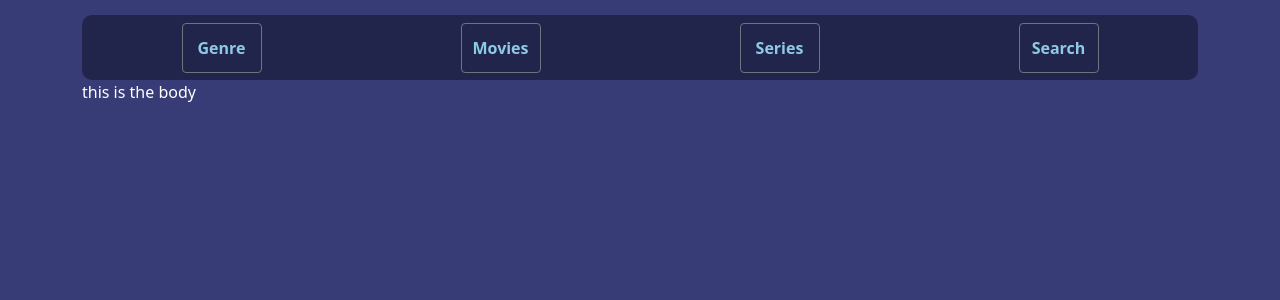
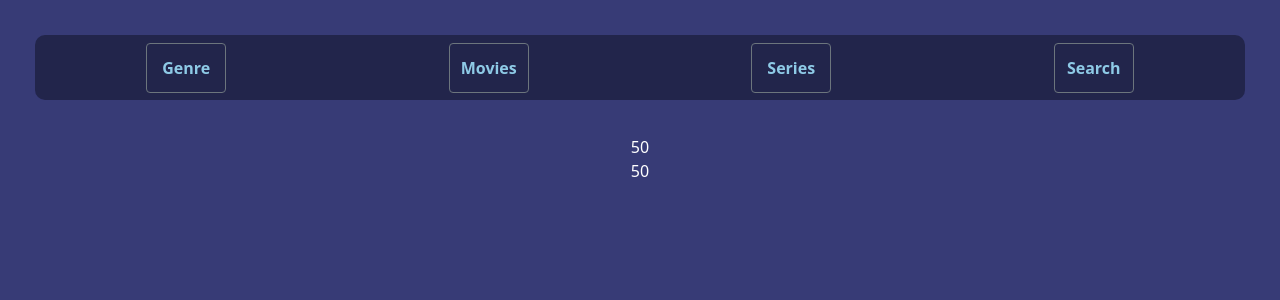
Before and after one commit to amacazzaga/moviestmbd, a React (Create React App) app: page / in a window 1280 px wide. Shown: the top 300 px of the page. Built offline with nearby package versions, Linux system fonts and the light colour scheme.

Commit message:
css on body containers

```diff
--- a/src/App.css
+++ b/src/App.css
@@ -1,4 +1,7 @@
 /*header*/
+.container-header{
+  margin: 35px;
+}
 header {
   border-radius: 10px;
   margin-top: 15px;
@@ -22,6 +25,22 @@ header {
 }
 /*body*/
 body {
-  color: white;
   background-color: #373b76;
 }
+.container-body {
+  margin: 35px;
+  color: white;
+  display: flex;
+  justify-content: center;
+
+}
+.container-movies-series {
+  flex-direction: column;
+
+}
+.container-movies{
+  color: white;
+}
+.container-series{
+  color: white;
+}
--- a/src/App.js
+++ b/src/App.js
@@ -5,10 +5,10 @@ import "./App.css";
 function App() {
   return (
     <div>
-      <div className="container">
+      <div className="container-header">
       <Header />
       </div>
-      <div className="container">
+      <div className="container-body">
       <Body/>
       </div>
     </div>
--- a/src/Body/Body.js
+++ b/src/Body/Body.js
@@ -1,9 +1,12 @@
-import React from 'react'
+import React from "react";
 
 const Body = () => {
   return (
-   <body>this is the body</body>
-  )
-}
+    <div className="container-movies-series">
+      <div className="container-movies">50</div>
+      <div className="container-series">50</div>
+    </div>
+  );
+};
 
-export default Body
+export default Body;
```
